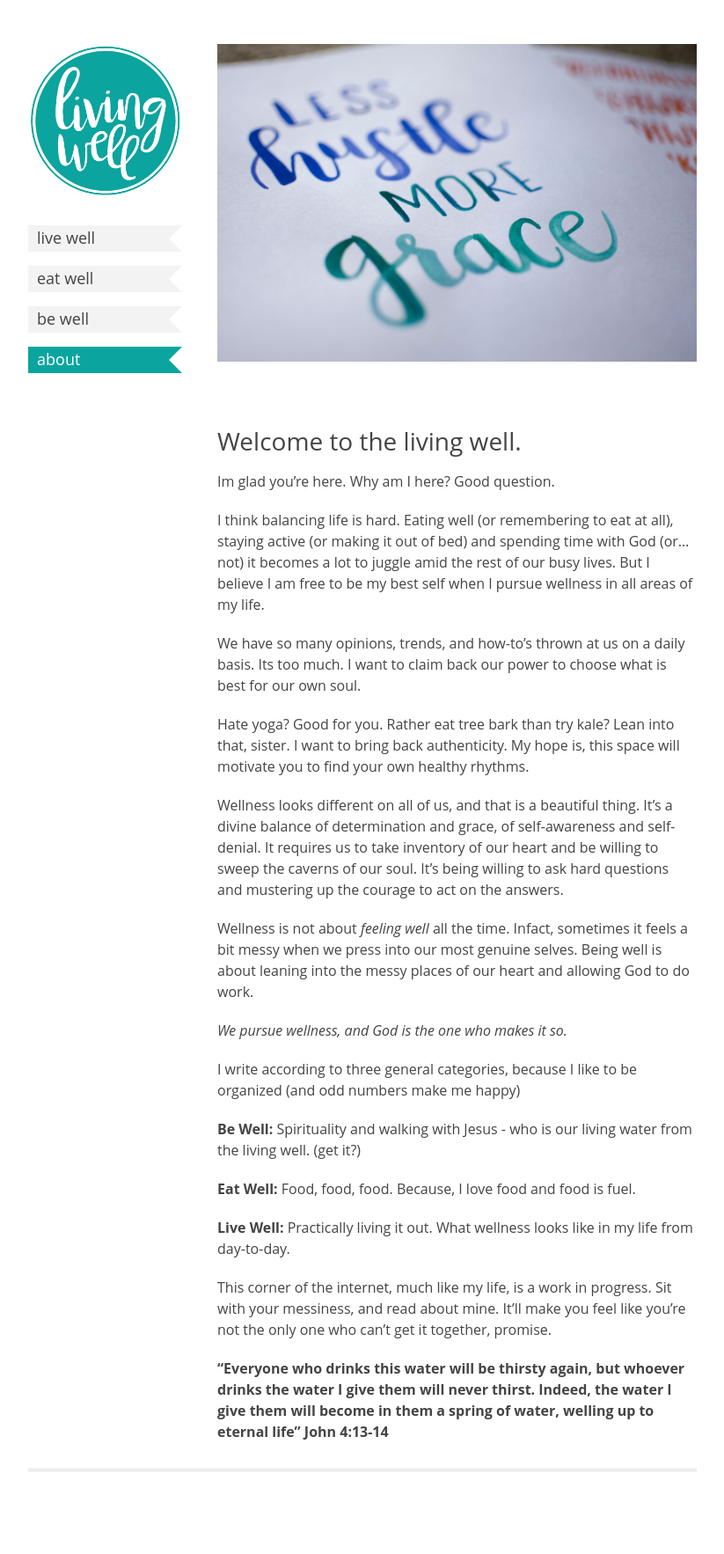
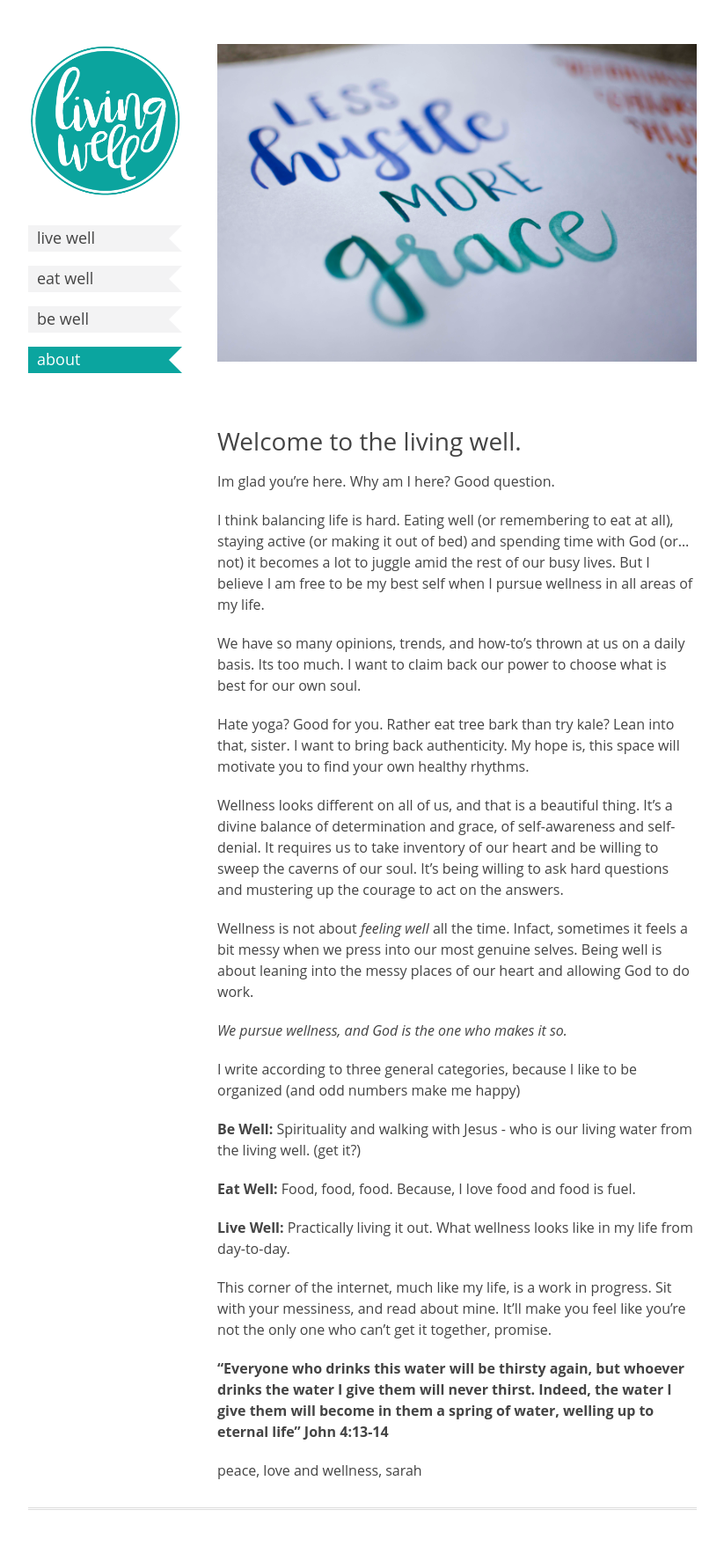
Before and after one commit to dreger/thelivingwell.co, a Jekyll site: the page built from index.md, in a window 1280 px wide. Shown: the whole page at 88% size, without its empty margins (228-1051 px from the left). Built offline with Jekyll 4.4.1, drawn with Linux system fonts in a browser that asks for light colours; before the commit the page ends 1722 px from its top, so only the background shows below that.

Commit message:
Update index.md

```diff
--- a/index.md
+++ b/index.md
@@ -30,3 +30,6 @@ I write according to three general categories, because I like to be organized (a
 This corner of the internet, much like my life, is a work in progress. Sit with your messiness, and read about mine. It’ll make you feel like you’re not the only one who can't get it together, promise.
 
 **“Everyone who drinks this water will be thirsty again, but whoever drinks the water I give them will never thirst. Indeed, the water I give them will become in them a spring of water, welling up to eternal life” John 4:13-14**
+
+peace, love and wellness,
+sarah
```
